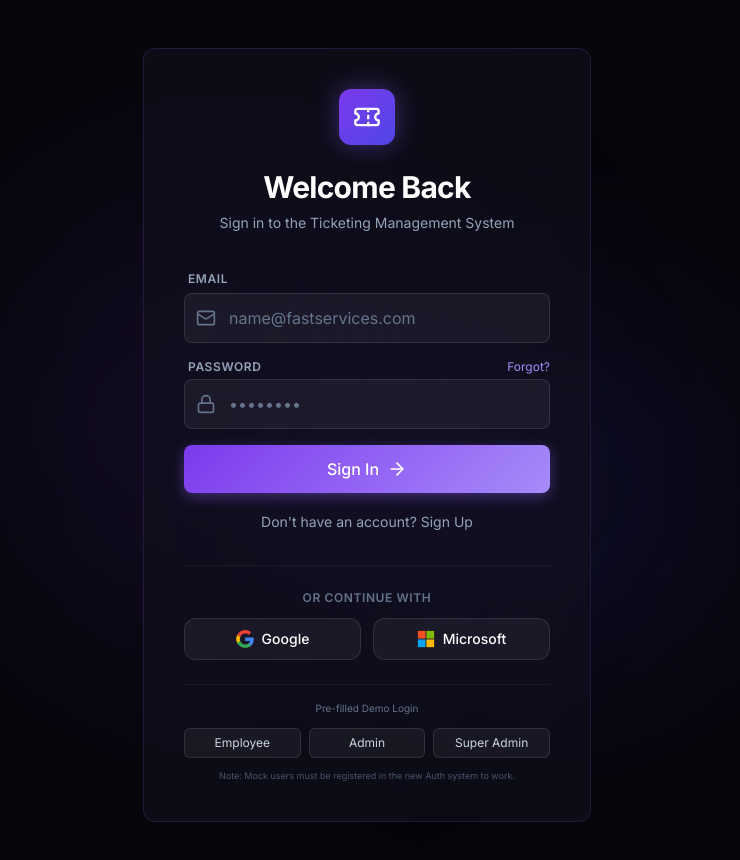
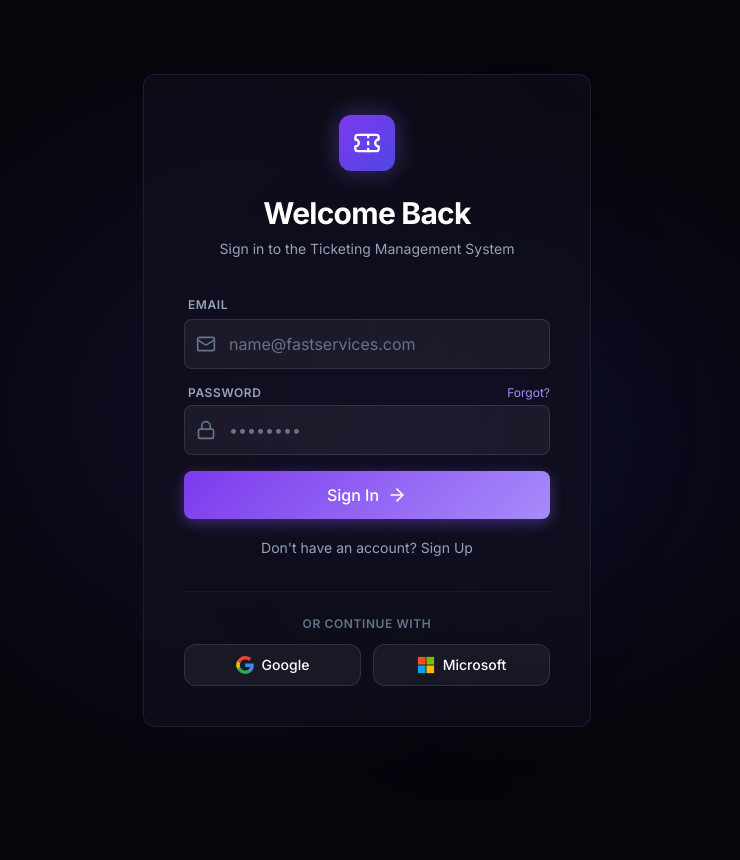
Before and after one commit to Kusen13/ticket-man, a React (Vite) app: page /login in a window 1280 px wide. Shown: the top 860 px of the page, without its empty margins (273-1013 px from the left). After the commit the page ends 800 px from the top, so only its background shows below. Built offline with nearby package versions, Linux system fonts and the light colour scheme.

Commit message:
feat: Remove pre-filled demo login section from login page

```diff
--- a/src/pages/LoginPage.tsx
+++ b/src/pages/LoginPage.tsx
@@ -104,12 +104,6 @@ export const LoginPage: React.FC = () => {
     } catch (err: any) {
         setError(err.message || `Failed to login with ${provider}`);
     }
-  };
-
-  const handleDemoClick = (demoEmail: string) => {
-    setIsSignup(false);
-    setEmail(demoEmail);
-    setPassword('Demo@123'); // Demo passwords are now active for email logins
   };
 
   return (
@@ -258,40 +252,6 @@ export const LoginPage: React.FC = () => {
               </div>
           </div>
 
-          {/* Demo Credentials (Keep for preview environments but note restrictions) */}
-          <div className="mt-6 pt-4 border-t border-white/5">
-            <p className="text-[10px] text-center text-slate-500 mb-3">Pre-filled Demo Login</p>
-            <div className="grid grid-cols-3 gap-2">
-              <button
-                type="button"
-                onClick={() => handleDemoClick('senkudelacruz13@gmail.com')}
-                className="px-2 py-1.5 rounded-md bg-white/5 border border-white/10 text-xs text-slate-300 hover:bg-white/10 transition-colors"
-                title="Senku (Employee)"
-              >
-                  Employee
-              </button>
-              <button
-                type="button"
-                onClick={() => handleDemoClick('lindseyatok@gmail.com')}
-                className="px-2 py-1.5 rounded-md bg-white/5 border border-white/10 text-xs text-slate-300 hover:bg-white/10 transition-colors"
-                title="Lindsey Atok (Admin)"
-              >
-                  Admin
-               </button>
-              <button
-                type="button"
-                onClick={() => handleDemoClick('angelodelacruz1315@gmail.com')}
-                className="px-2 py-1.5 rounded-md bg-white/5 border border-white/10 text-xs text-slate-300 hover:bg-white/10 transition-colors"
-                title="Angelo (Super Admin)"
-              >
-                  Super Admin
-              </button>
-            </div>
-            <p className="text-[9px] text-slate-500/70 text-center mt-3 leading-tight">
-                Note: Mock users must be registered in the new Auth system to work.
-            </p>
-          </div>
-
         </div>
       </div>
     </div>
```
